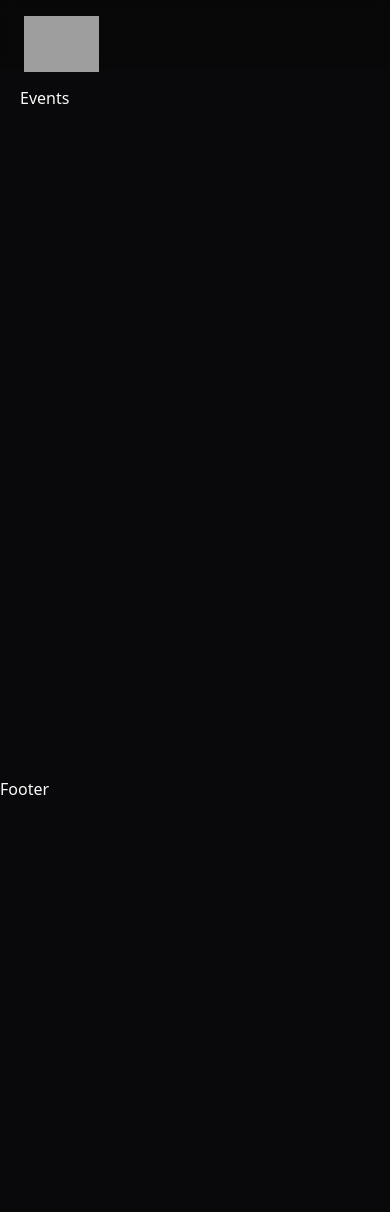
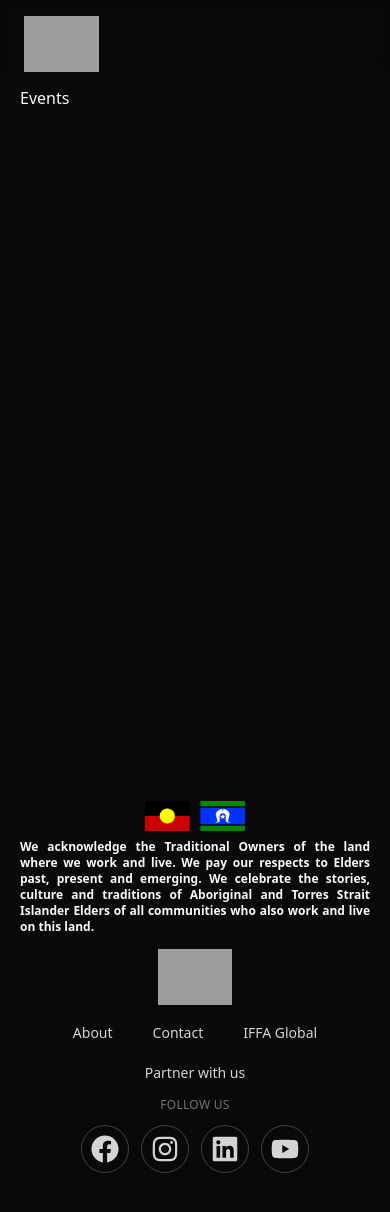
Before and after one commit to TANISHQBEDI/iffa, a Next.js app: page /events in a window 390 px wide. Shown: the top 1212 px of the page. Before the commit the page ends 844 px from the top, so only its background shows below. Built offline with nearby package versions, Linux system fonts and the light colour scheme; grey boxes are pictures that could not be loaded.

Commit message:
Completed the responsive footer component and some optimizations in the display card image loading

```diff
--- a/app/(root)/events/page.tsx
+++ b/app/(root)/events/page.tsx
@@ -1,4 +1,10 @@
-import React from 'react'
+import { Metadata } from "next"
+
+export const metadata: Metadata = {
+  title: "Past Events - IFFA Awards",
+  description:
+    "Explore the past events of the IFFA Awards and relive the unforgettable moments.",
+}
 
 const Events = () => {
   return (
--- a/app/globals.css
+++ b/app/globals.css
@@ -147,6 +147,13 @@
     @apply h-12 px-3 py-3 text-white text-base placeholder:text-gray-500 border-gray-600 bg-gray-800 rounded-lg focus:!border-yellow-500 focus:ring-0;
   }
 
+
+
+
+}
+
+@layer components{
+
   .card-hover:hover {
 
     .card-hover-text{
@@ -163,5 +170,31 @@
     }
   }
 
+  .footer-container{
+    @apply w-full gap-2 grid grid-rows-3 md:grid-rows-1 md:grid-cols-3 container mx-auto my-10 px-5 sm:px-0;
+
+    .footer-item{
+      @apply items-center;
+    }
+    .footer-acknowledgement{
+      @apply grid-rows-2 place-items-center space-y-2 text-wrap text-justify text-xs font-semibold;
+    }
+
+    .footer-links{
+      @apply flex flex-col items-center gap-3;
+      .brand{ @apply block; }
+      .footer-linklist{ @apply flex flex-wrap items-center justify-center gap-x-4 gap-y-2; }
+      .footer-link-btn{ @apply h-8 px-3 text-sm font-medium text-neutral-600 hover:text-black dark:text-neutral-300 dark:hover:text-white; }
+    }
+    .footer-socials{
+      @apply flex flex-col items-center gap-3;
+      .footer-socials-title{ @apply text-xs uppercase tracking-wide text-neutral-500; }
+      .socials-list{ @apply flex items-center justify-center gap-3; }
+      .social-icon{ @apply h-12 w-12 rounded-full border border-neutral-200 hover:bg-neutral-100 dark:border-neutral-700 dark:hover:bg-neutral-800 transition-colors flex items-center justify-center; }
+      .social-icon svg{ @apply h-7 w-7 text-neutral-600 dark:text-neutral-300; }
+    }
+  }
+
+
 
 }
--- a/app/layout.tsx
+++ b/app/layout.tsx
@@ -2,7 +2,7 @@ import type { Metadata } from "next";
 import { Geist, Geist_Mono } from "next/font/google";
 import "./globals.css";
 import Header from "@/components/header";
-import Footer from "@/components/footer";
+import Footer from "@/components/footer/Footer";
 
 const geistSans = Geist({
   variable: "--font-geist-sans",
--- a/components/DisplayCard.tsx
+++ b/components/DisplayCard.tsx
@@ -8,9 +8,11 @@ const DisplayCard = (props: DisplayCardProps) => {
         <Card className="aspect-2/3 w-[200px] sm:w-[250px] md:w-[350px] relative card-hover rounded-md">
             <Image
                 fill
+                sizes='(min-width: 768px) 350px, (min-width: 640px) 250px, 200px'
                 src={imageUrl}
                 alt={title}
                 className="object-cover rounded-md absolute inset-0 z-0"
+                loading='eager'
             />
             <div className='card-hover-overlay'/>
 
--- a/components/footer.tsx
+++ /dev/null
@@ -1,9 +0,0 @@
-import React from 'react'
-
-const Footer = () => {
-  return (
-    <div>Footer</div>
-  )
-}
-
-export default Footer
--- /dev/null
+++ b/components/footer/Footer.tsx
@@ -0,0 +1,68 @@
+import { FOOTER_ACKNOWLEDGEMENT, FOOTER_LINKS } from '@/lib/constants'
+import { FOOTER_SOCIALS } from '@/lib/constants'
+import Image from 'next/image'
+import Link from 'next/link'
+import React from 'react'
+import { Button } from '../ui/button'
+import { FaFacebook } from 'react-icons/fa'
+import { FaInstagram } from 'react-icons/fa'
+import { FaLinkedin } from 'react-icons/fa'
+import { FaYoutube } from 'react-icons/fa'
+
+const Footer = () => {
+  const iconMap: Record<SocialLink['icon'], React.ReactNode> = {
+    facebook: <FaFacebook />,
+    instagram: <FaInstagram />,
+    linkedin: <FaLinkedin />,
+    youtube: <FaYoutube />,
+  }
+
+  return (
+    <div className="footer-container">
+
+
+      <div className="footer-item footer-acknowledgement">
+        <Image src="/assets/flags.png" alt="Flags" width={100} height={100}/>
+        <span>
+          {FOOTER_ACKNOWLEDGEMENT}
+        </span>
+      </div>
+
+
+      <div className="footer-item footer-links">
+        <Link href="/" className="brand">
+          <Image
+            src="/icon0.svg"
+            alt="IFFA Awards Logo"
+            width={150}
+            height={50}
+            className="h-14 w-auto cursor-pointer "
+          />
+        </Link>
+        <nav className="footer-linklist" aria-label="Footer">
+          {FOOTER_LINKS.map((item) => (
+            <Link aria-label={item.label} key={item.label} href={item.href} className="footer-link">
+              <Button variant="ghost" size="sm" className="footer-link-btn">
+                {item.label}
+              </Button>
+            </Link>
+          ))}
+        </nav>
+      </div>
+
+
+      <div className="footer-item footer-socials">
+        <p className="footer-socials-title">Follow us</p>
+        <div className="socials-list" suppressHydrationWarning>
+          {FOOTER_SOCIALS.map((s) => (
+            <Link key={s.label} href={s.href} aria-label={s.label} className="social-icon" target="_blank" rel="noopener noreferrer">
+              {iconMap[s.icon]}
+            </Link>
+          ))}
+        </div>
+      </div>
+    </div>
+  )
+}
+
+export default Footer
--- a/lib/constants.ts
+++ b/lib/constants.ts
@@ -26,3 +26,34 @@ export const NAV_ITEMS: NavItem[] = [
 export const PLAYLIST_ID = process.env.PLAYLIST_ID;
 
 export const API_BASE_URL = process.env.API_BASE_URL;
+
+export const FOOTER_ACKNOWLEDGEMENT = `We acknowledge the Traditional Owners of the land where we work and live.
+We pay our respects to Elders past, present and emerging.
+We celebrate the stories, culture and traditions of Aboriginal and Torres Strait Islander Elders of all communities
+who also work and live on this land.`
+
+export const FOOTER_LINKS = [
+    {
+        label: 'About',
+        href: '/about'
+    },
+    {
+        label: 'Contact',
+        href: '/contact-us'
+    },
+    {
+        label: 'IFFA Global',
+        href: '/ambassadors'
+    },
+    {
+        label: 'Partner with us',
+        href: '/partner-with-us'
+    }
+]
+
+export const FOOTER_SOCIALS: SocialLink[] = [
+    { label: 'Facebook', href: 'https://www.facebook.com/iffaawardss', icon: 'facebook' },
+    { label: 'Instagram', href: 'https://www.instagram.com/iffaawards/', icon: 'instagram' },
+    { label: 'LinkedIn', href: 'https://www.linkedin.com/in/iffaawards/', icon: 'linkedin' },
+    { label: 'YouTube', href: 'https://www.youtube.com/channel/UCO2xJ6Cw1-5o1iolIJtO4yQ', icon: 'youtube' },
+]
--- a/package.json
+++ b/package.json
@@ -21,6 +21,7 @@
     "next": "16.0.0",
     "react": "19.2.0",
     "react-dom": "19.2.0",
+    "react-icons": "^5.5.0",
     "tailwind-merge": "^3.3.1"
   },
   "devDependencies": {
--- a/types/globals.d.ts
+++ b/types/globals.d.ts
@@ -1,4 +1,4 @@
-export {};
+export { };
 
 declare global {
     type DisplayCardProps = {
@@ -15,4 +15,10 @@ declare global {
         directors: string[];
 
     }
+
+    export type SocialLink = {
+        label: string
+        href: string
+        icon: 'facebook' | 'instagram' | 'linkedin' | 'youtube'
+    }
 }
```
Also changed, not shown: public/assets/flags.png (added), 1 other file (tests, documents, lock files or other folders).
